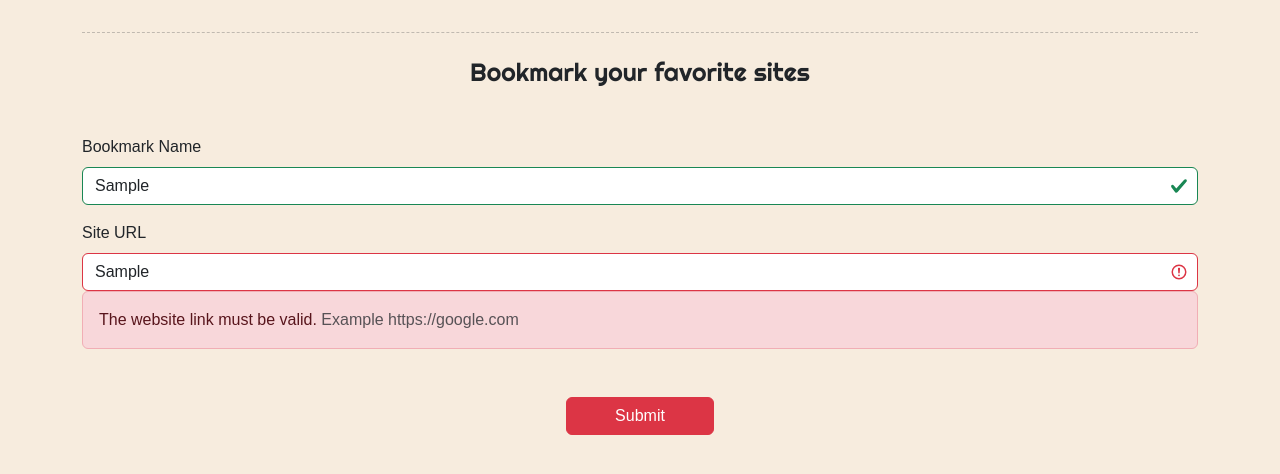
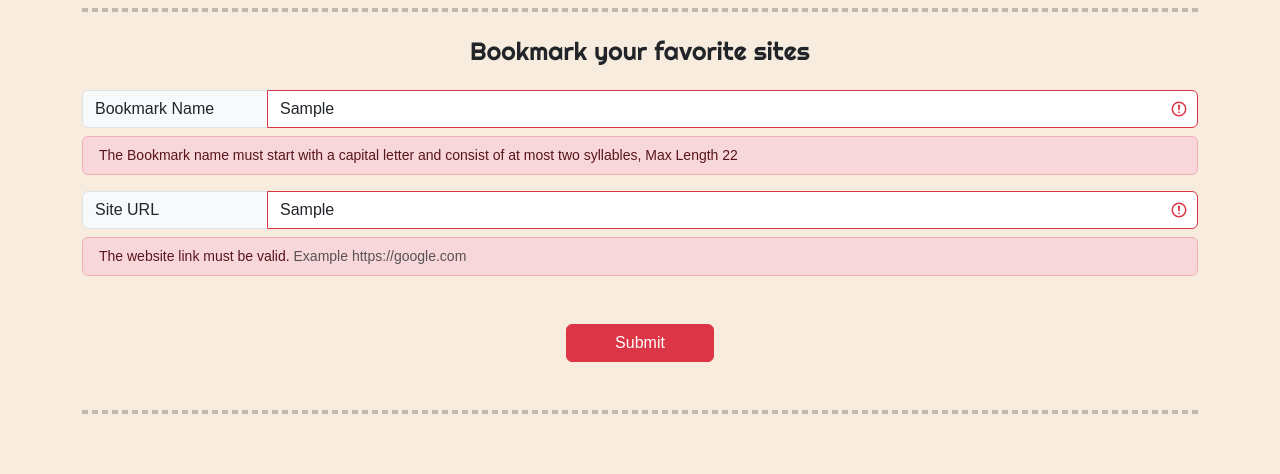
Before and after one commit to HassanAmer11/Bookmarker, a plain HTML site: page index.html in a window 1280 px wide. Both pictures are taken after typing "Sample", "Sample" into the empty fields and a click on the button "Submit". Shown: the part 92-566 px from the top of the page. Drawn offline with Linux system fonts and the light colour scheme; a web font is replaced by a local one.

Commit message:
edit disgn

```diff
--- a/assets/css/style.css
+++ b/assets/css/style.css
@@ -25,7 +25,9 @@ h2{
 
 hr{
     border-style: dashed !important;
+    border-width: 2px;
 }
+
 
 .card-body.d-flex {
     height: 100px;
--- a/index.html
+++ b/index.html
@@ -15,48 +15,50 @@
     <h1 class="mt-3 text-center">
         Bookmarker
     </h1>
-            <hr class="mt-5 mb-4">
+    <hr class="my-4">
     <h2 class=" text-center">
         Bookmark your favorite sites
     </h2>
 
-            <div class="my-5">
+    <div class="my-4">
         <div class="mb-3">
-                    <label for="bookmarkName" class="form-label">Bookmark Name</label>
+            <div class="input-group">
+                <span class="col-md-2 input-group-text" id="basic-addon3">Bookmark Name</span>
                 <input type="text" oninput="validateForm(this)" class="form-control" id="bookmarkName"
-                        placeholder="Bookmark Name">
-                    <p class="alert alert-danger d-none">
-                        The Bookmark name must start with a capital letter and consist of at most two syllables.
+                    aria-describedby="basic-addon3" placeholder="Bookmark Name">
+            </div>
+            <div class="d-none form-text my-2">
+                <p class="alert alert-danger m-0 py-2">
+                    The Bookmark name must start with a capital letter and consist of at most two syllables, Max Length
+                    22
                 </p>
             </div>
+        </div>
         <div class="mb-3">
-                    <label for="siteUrl" class="form-label">Site URL</label>
+            <div class="input-group">
+                <span class="col-md-2 input-group-text" id="basic-url">Site URL </span>
                 <input type="text" oninput="validateUrl(this)" class="form-control" id="siteUrl"
-                        placeholder="Website URL">
-                    <p class="alert alert-danger d-none">
+                    aria-describedby="basic-url" placeholder="Website URL">
+            </div>
+            <div class="d-none form-text my-2">
+                <p class="alert alert-danger m-0 py-2">
                     The website link must be valid.
                     <span class="text-muted">Example https://google.com</span>
                 </p>
             </div>
+        </div>
+
         <div class="my-5 text-center">
             <button type="button" class="btn btn-danger px-5" onclick="addNewBookmark()">Submit</button>
         </div>
     </div>
 
     <hr class=" mb-4">
-            <!-- <table class="table table-bordered">
 
-                <head>
-                    <th>Index</th>
-                    <th>Website Name</th>
-                    <th>Visit</th>
-                    <th>Delete</th>
-                </head>
-                <tbody id="data-rows">
-                </tbody>
-            </table> -->
 
     <div class="row g-3" id="data-rows">
+
+
     </div>
 
 </div>
--- a/main.js
+++ b/main.js
@@ -41,20 +41,6 @@ function displayBookmarks(bookmarkList) {
   var data = "";
   for (let i = 0; i < bookmarkList.length; i++) {
     const element = bookmarkList[i];
-    // data += `
-    //             <tr>
-    //                 <td>${i + 1}</td>
-    //                 <td>${element.Name}</td>
-    //                 <td>
-    //                     <a href="${
-    //                       element.Url
-    //                     }" target="_blank" class="btn btn-success">Visit</a>
-    //                 </td>
-    //                 <td>
-    //                     <button type="button" class="btn btn-danger" onclick="deleteBookmark(${i})">Delete</button>
-    //                 </td>
-    //             </tr>
-    //     `;
 
     data += `
                     <div class="col-lg-3 col-md-4 col-sm-6">
@@ -78,31 +64,31 @@ function displayBookmarks(bookmarkList) {
 }
 
 function validateForm(src) {
-  var regex = /^[A-Z]\w{2,10}[\s-]?\w{0,10}$/;
+  var regex = /^[A-Z]\w{2,10}[\s-]\w{0,10}$/;
   if (regex.test(src.value)) {
     src.classList.remove("is-invalid");
     src.classList.add("is-valid");
-    src.nextElementSibling.classList.add("d-none");
+    src.parentElement.nextElementSibling.classList.add("d-none");
     return true;
   } else {
     src.classList.add("is-invalid");
     src.classList.remove("is-valid");
-    src.nextElementSibling.classList.remove("d-none");
+    src.parentElement.nextElementSibling.classList.remove("d-none");
     return false;
   }
 }
 
 function validateUrl(src) {
-  var regex = /^http[s]?:\/\/\w{1,20}.\w{2,20}$/;
+  var regex = /^http[s]?:\/\/\w{1,20}.\w{1,20}$/;
   if (regex.test(src.value)) {
     src.classList.remove("is-invalid");
     src.classList.add("is-valid");
-    src.nextElementSibling.classList.add("d-none");
+    src.parentElement.nextElementSibling.classList.add("d-none");
     return true;
   } else {
     src.classList.add("is-invalid");
     src.classList.remove("is-valid");
-    src.nextElementSibling.classList.remove("d-none");
+    src.parentElement.nextElementSibling.classList.remove("d-none");
     return false;
   }
 }
```
Also changed, not shown: assets/images/website.JPG. Lines whose indentation alone changed are shown as unchanged.
